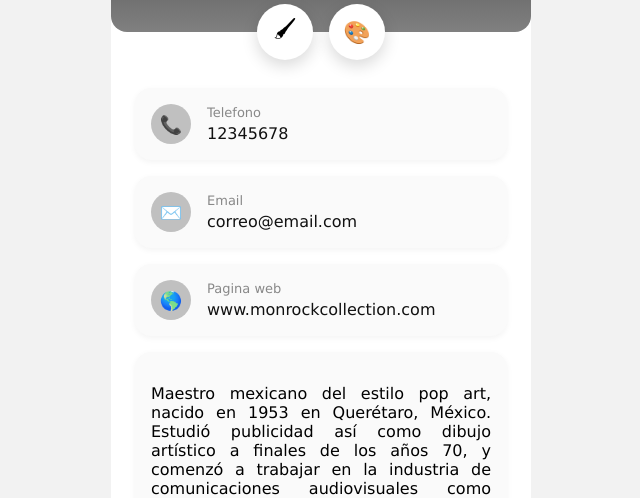
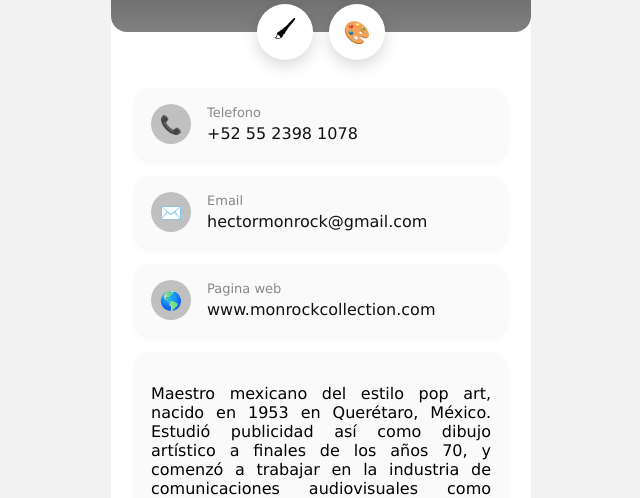
Before and after one commit to arte2026/monrock, a plain HTML site: page index.html in a window 1280 px wide. Shown: the part 248-746 px from the top of the page, without its empty margins (319-959 px from the left). Drawn offline with Linux system fonts and the light colour scheme.

Commit message:
Update index.html

```diff
--- a/index.html
+++ b/index.html
@@ -159,7 +159,7 @@
             <div class="icon">📞</div>
             <div>
                 <div class="label">Telefono</div>
-                <div class="value">12345678</div>
+                <div class="value">+52 55 2398 1078</div>
             </div>
         </div>
 
@@ -167,7 +167,7 @@
             <div class="icon">✉️</div>
             <div>
                 <div class="label">Email</div>
-                <div class="value">correo@email.com</div>
+                <div class="value">hectormonrock@gmail.com</div>
 
             </div>
         </div>
```
